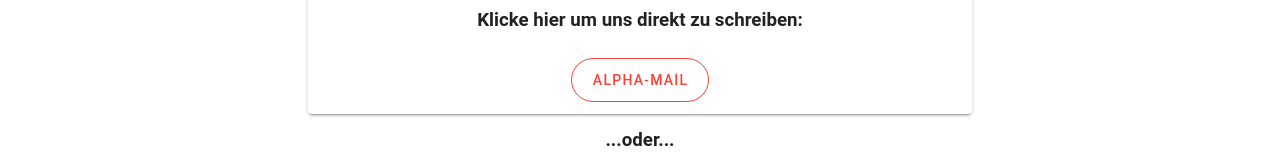
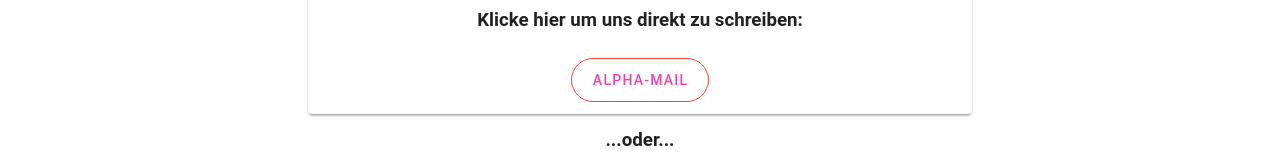
Before and after one commit to hfu-gis/alpha, a Vue app: page /kontaktformular in a window 1280 px wide. Shown: the part 214-376 px from the top of the page. Built offline with nearby package versions, Linux system fonts and the light colour scheme; a small style sheet from the web is missing; the HTML template or start-up script is replaced by a standard one; what vue-textarea-autosize would draw is missing.

Commit message:
added mail function

```diff
--- a/src/components/Kontaktformular.vue
+++ b/src/components/Kontaktformular.vue
@@ -14,7 +14,7 @@
                 <h3> Klicke hier um uns direkt zu schreiben:</h3>
                 </v-col>
             <v-col cols="12" class="text-center">
-                <v-btn class="button" rounded outlined color="red" large>Alpha-Mail</v-btn>
+                <v-btn class="button" rounded outlined color="red" large><a id="a" href="mailto:info@gibtsgarnicht.de">Alpha-Mail</a></v-btn>
             </v-col>
         </v-card>
 
@@ -74,4 +74,7 @@
         min-width: 100%;
         min-height: 100%;
      }
+     #a{
+         text-decoration: none;
+     }
 </style>
```
